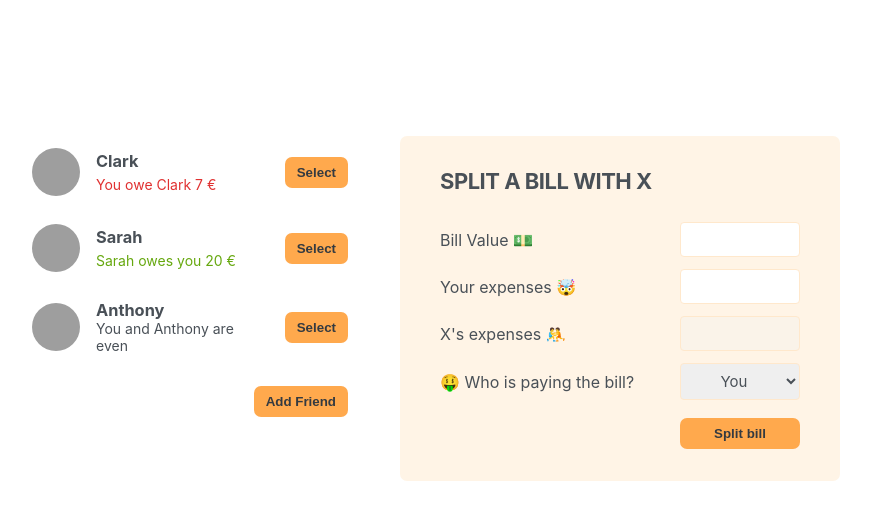
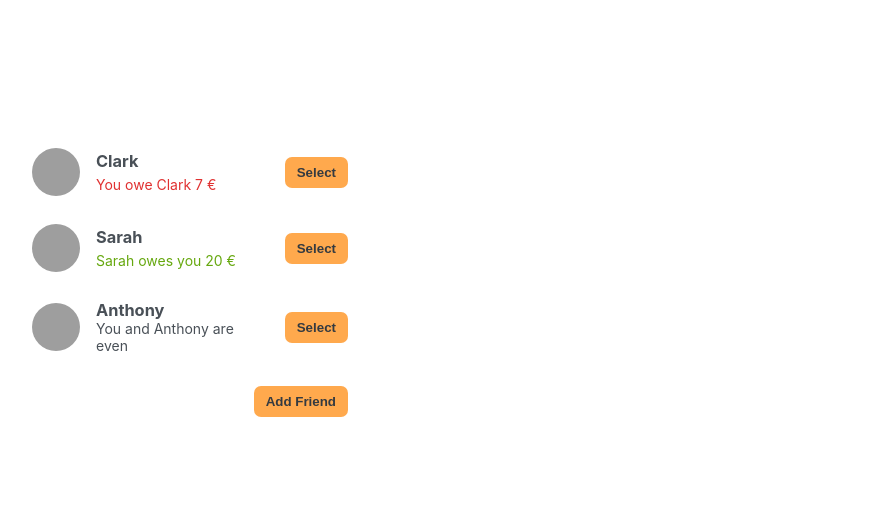
Before and after one commit to LeoPavlovski01/eat-and-split, a React (Create React App) app: page / in a window 1280 px wide. Shown: the top 520 px of the page, without its empty margins (210-1081 px from the left). Built offline with nearby package versions, Linux system fonts and the light colour scheme; grey boxes are pictures that could not be loaded.

Commit message:
feat: implement friend selection and split bill UI (course exercise)

```diff
--- a/src/App.js
+++ b/src/App.js
@@ -24,6 +24,8 @@ const initialFriends = [
 export default function App() {
   const [isAddFriendOpen, setIsAddFriendOpen] = useState(false);
   const [friends, setFriends] = useState(initialFriends);
+  const [selectedFriend, setSelectedFriend] = useState(null);
+
   function HandleVisivilityForm() {
     setIsAddFriendOpen((open) => (open = !open));
   }
@@ -32,10 +34,20 @@ export default function App() {
     setIsAddFriendOpen(false);
   }
 
+  function handleSelectedFriend(friend) {
+    // setSelectedFriend(friend);
+    setSelectedFriend((curr) => (curr?.id === friend.id ? null : friend));
+    setIsAddFriendOpen(false);
+  }
+
   return (
     <div className="app">
       <div className="sidebar">
-        <FriendList friends={friends} />
+        <FriendList
+          selectedFriend={selectedFriend}
+          handleSelectedFriend={handleSelectedFriend}
+          friends={friends}
+        />
         <FormAddFriend
           onAddFriend={HandleAddFriend}
           visible={isAddFriendOpen}
@@ -44,7 +56,7 @@ export default function App() {
           {isAddFriendOpen ? "Close" : "Add Friend"}
         </Button>
       </div>
-      <FormSplitBill />
+      {selectedFriend && <FormSplitBill selectedFriend={selectedFriend} />}
     </div>
   );
 }
@@ -56,20 +68,27 @@ function Button({ children, onClick }) {
     </button>
   );
 }
-function FriendList({ friends }) {
+function FriendList({ friends, handleSelectedFriend, selectedFriend }) {
   return (
     <ul>
       {friends.map((friend) => (
-        <Friend key={friend.id} friend={friend}></Friend>
+        <Friend
+          selectedFriend={selectedFriend}
+          handleSelectedFriend={handleSelectedFriend}
+          key={friend.id}
+          friend={friend}
+        ></Friend>
       ))}
     </ul>
   );
 }
 
-function Friend({ friend }) {
+function Friend({ friend, handleSelectedFriend, selectedFriend }) {
+  // Selected friend
+  const isSelected = selectedFriend?.id === friend.id;
   return (
     <>
-      <li key={friend.id}>
+      <li key={friend.id} className={isSelected ? "selected" : ""}>
         <img src={friend.image} alt={friend.id} />
         <h3>{friend.name}</h3>
         {friend.balance < 0 && (
@@ -83,7 +102,9 @@ function Friend({ friend }) {
           </p>
         )}
         {friend.balance === 0 && <p>You and {friend.name} are even</p>}
-        <Button>Select</Button>
+        <Button onClick={() => handleSelectedFriend(friend)}>
+          {isSelected ? "Close" : "Select"}
+        </Button>
       </li>
     </>
   );
@@ -141,20 +162,20 @@ function FormAddFriend({ visible, onAddFriend }) {
   );
 }
 
-function FormSplitBill() {
+function FormSplitBill({ selectedFriend }) {
   return (
     <form className="form-split-bill">
-      <h2>Split a bill with X</h2>
+      <h2>Split a bill with {selectedFriend.name}</h2>
       <span>Bill Value 💵 </span>
       <input type="text" />
       <span>Your expenses 🤯 </span>
       <input type="text" />
-      <span>X's expenses 🤼</span>
+      <span>{selectedFriend.name} expenses 🤼</span>
       <input disabled type="text" />
       <span>🤑 Who is paying the bill?</span>
       <select>
         <option value="user">You</option>
-        <option value="friend">X</option>
+        <option value="friend">{selectedFriend.name}</option>
       </select>
       <Button>Split bill</Button>
     </form>
```
